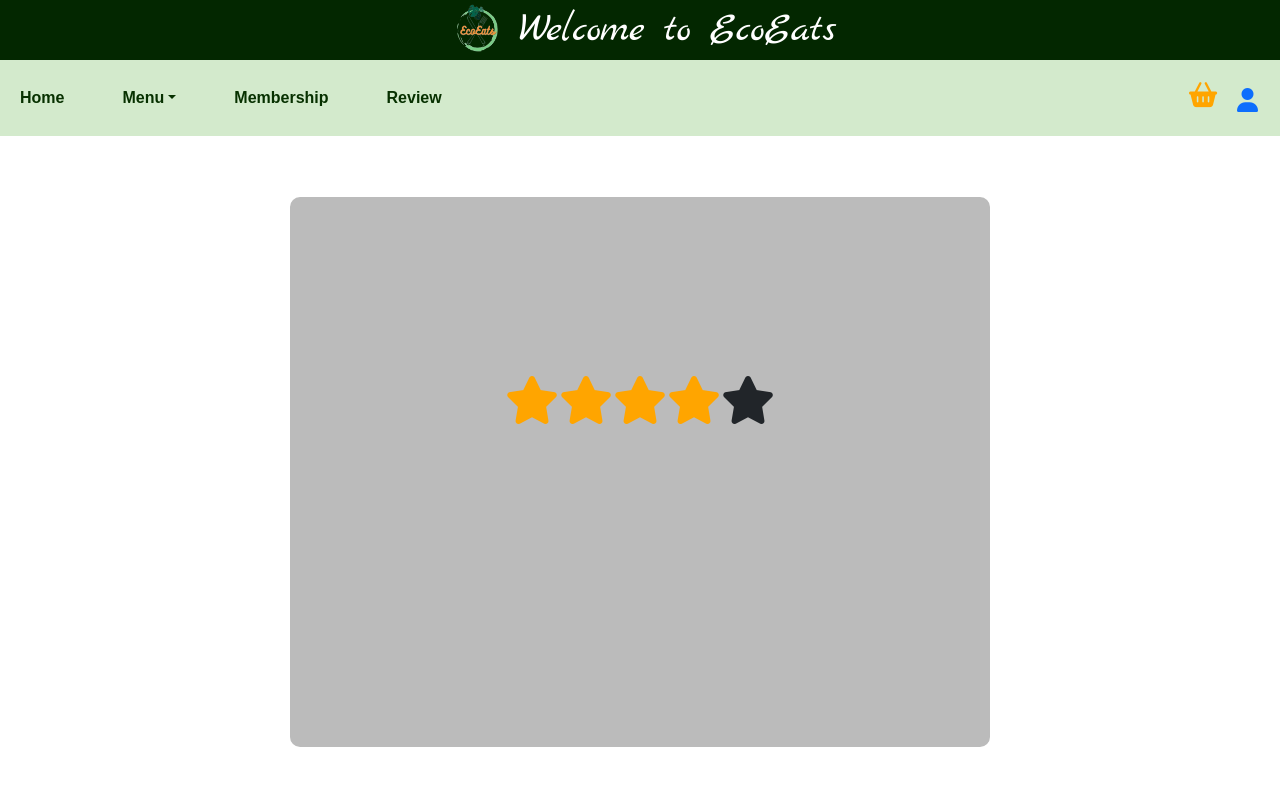
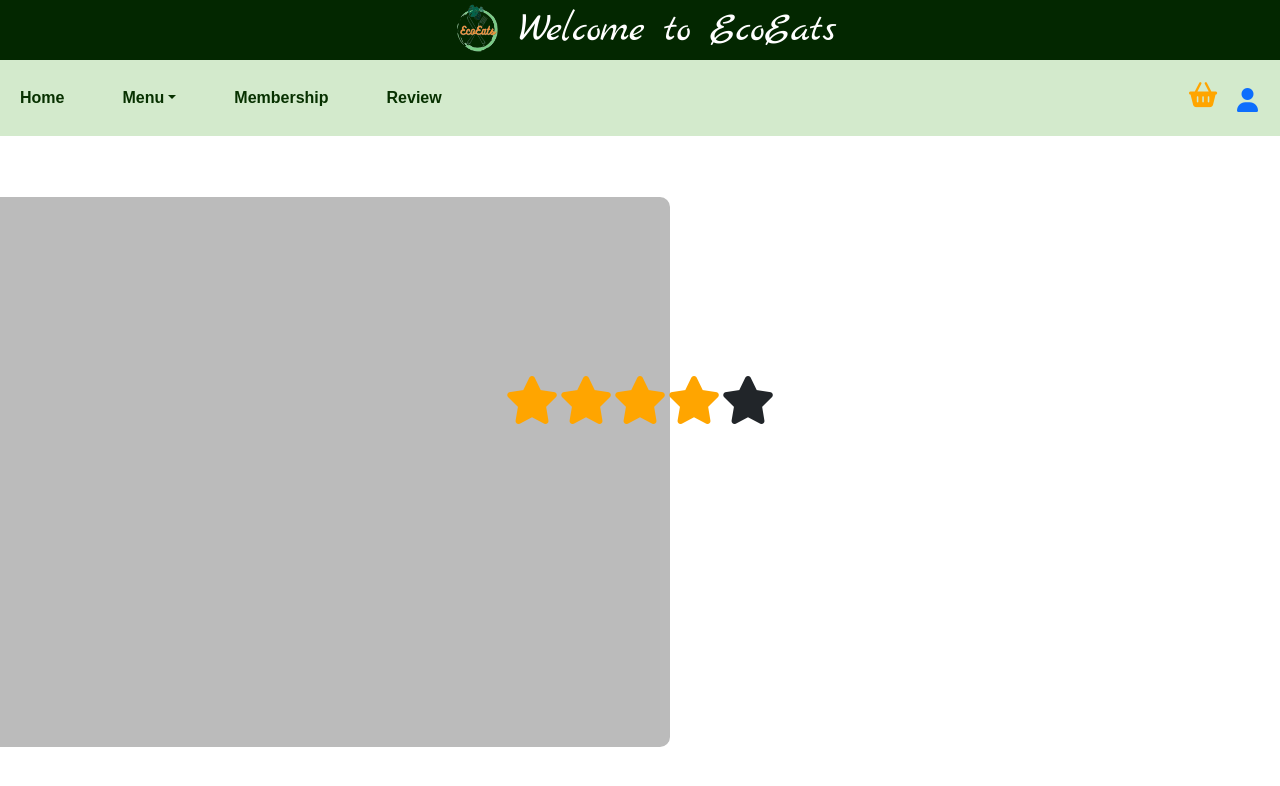
Before and after one commit to Jyosh05/EcoEats, a Flask app: page /reviews in a window 1280 px wide. Shown: the top 786 px of the page. Run offline with Flask 3, Linux system fonts and the light colour scheme; some libraries are stand-ins or nearby versions; some web fonts are replaced.

Commit message:
.container{ width: 700px; height: 550px; top: 59%; left: 25%; position: absolute; transform: translate(-50%, -50%); background: #bbbbbb; border: 10px solid #bbbbbb; border-radius: 10px; }

```diff
--- a/Static/css/reviews.css
+++ b/Static/css/reviews.css
@@ -2,7 +2,7 @@
 width: 700px;
 height: 550px;
 top: 59%;
-left: 50%;
+left: 25%;
 position: absolute;
 transform: translate(-50%, -50%);
 background: #bbbbbb;
```
